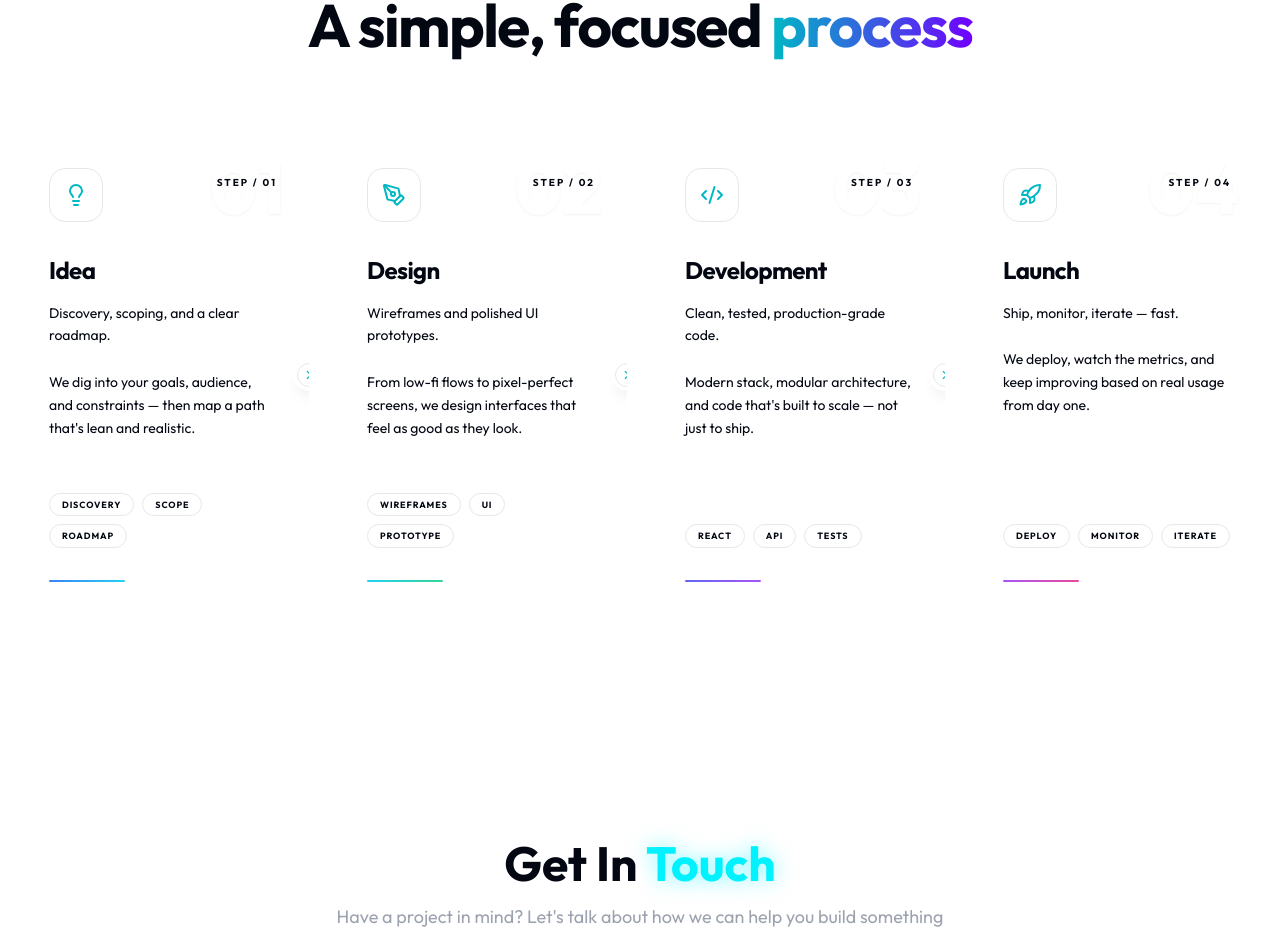
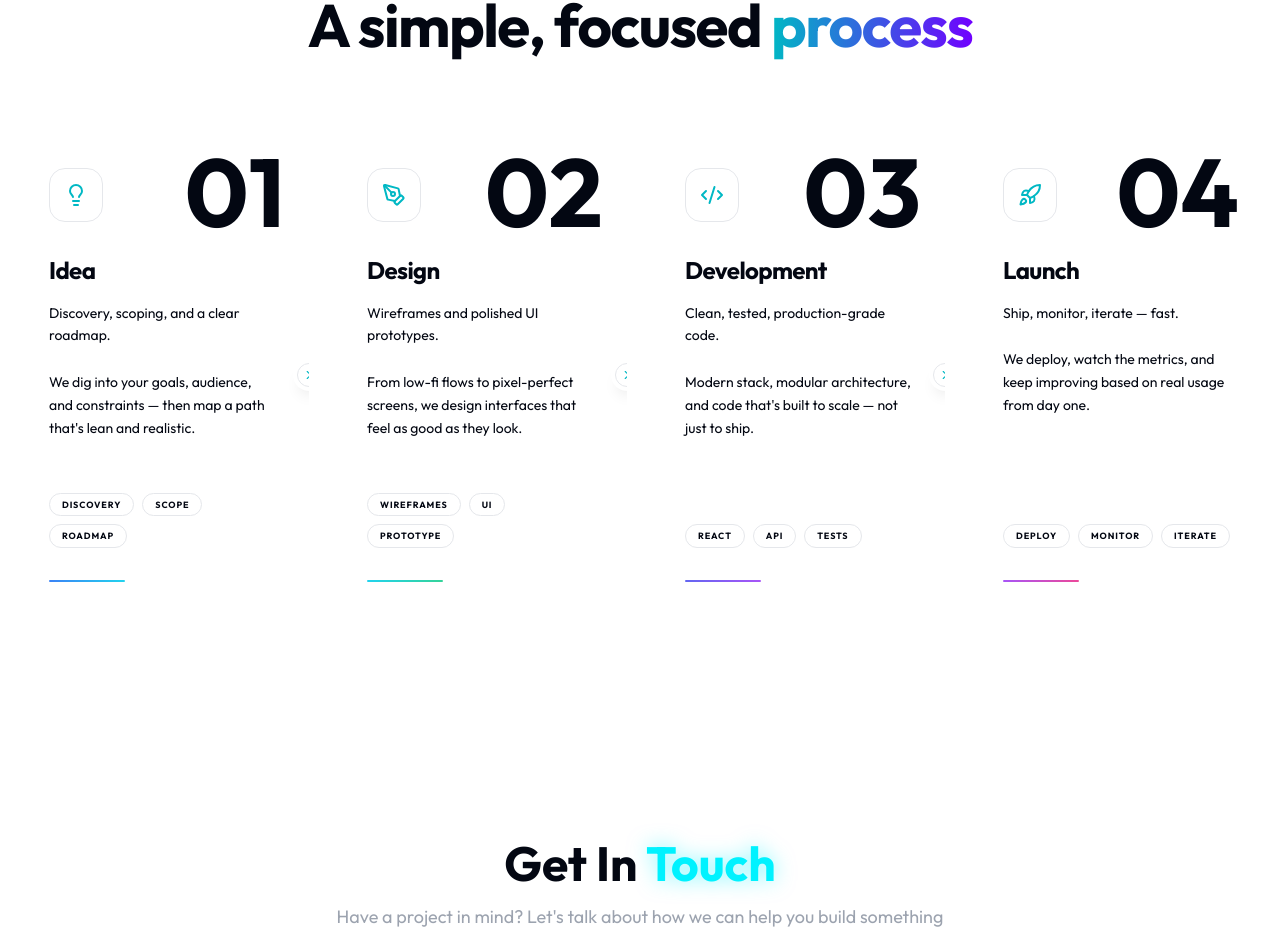
Before and after one commit to HAMZAZAWAK17/W-H__agency, a React (Vite) app: page / in a window 1280 px wide. Shown: the part 5802-6738 px from the top of the page. Built offline with nearby package versions, Linux system fonts and the light colour scheme.

Commit message:
feat: add interactive process steps component to the landing page

```diff
--- a/src/components/sections/Steps.tsx
+++ b/src/components/sections/Steps.tsx
@@ -74,13 +74,11 @@ export default function Steps() {
                   <s.icon className="h-6 w-6" />
                 </div>
                 <div className="relative">
-                  <span className="absolute -top-4 -right-2 text-7xl font-black text-white dark:text-white/[0.03] drop-shadow-sm pointer-events-none select-none">
+                  <span className="absolute -top-6 -right-2 text-8xl font-black text-foreground/15 dark:text-white/[0.08] pointer-events-none select-none">
                     {s.number}
                   </span>
-                  <span className="relative z-10 text-[10px] font-bold tracking-[0.2em] text-muted-foreground group-hover:text-primary transition-colors">
-                    STEP / {s.number}
-                  </span>
                 </div>
+
               </div>
 
 
```
